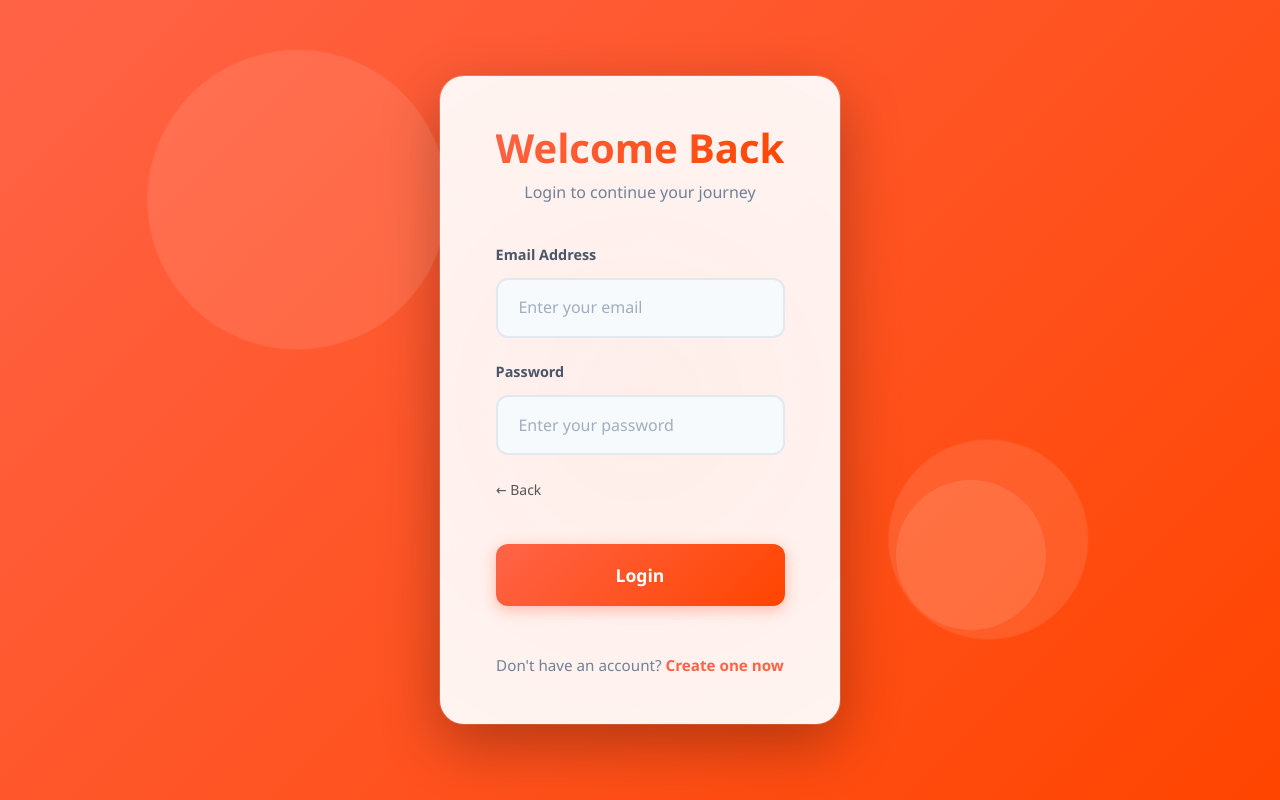
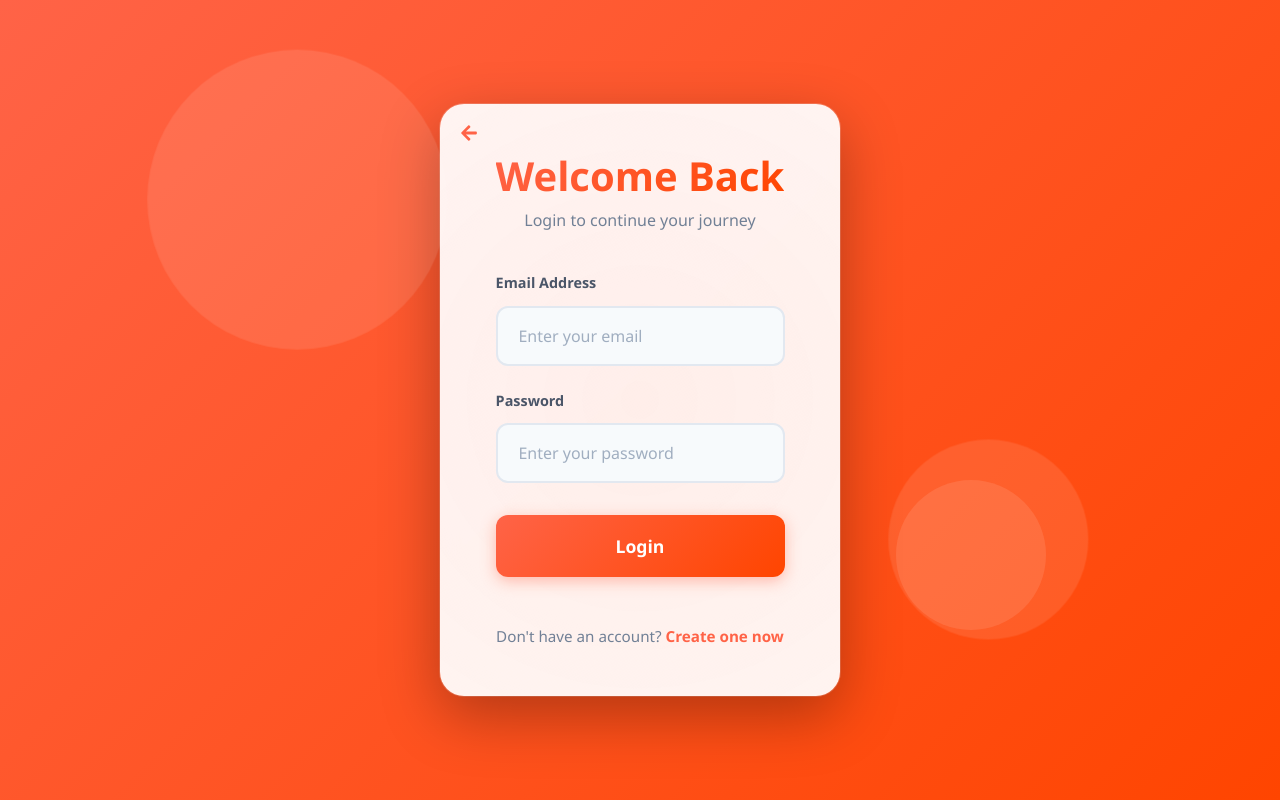
Before and after one commit to mohitsharma1507/ZoomClone-Frontend, a React (Vite) app: page /login in a window 1280 px wide. Built offline with nearby package versions, Linux system fonts and the light colour scheme; no server answers.

Commit message:
add files

```diff
--- a/package.json
+++ b/package.json
@@ -19,6 +19,7 @@
     "http-status": "^2.1.0",
     "react": "^19.0.0",
     "react-dom": "^19.0.0",
+    "react-icons": "^5.6.0",
     "react-router": "^7.3.0",
     "react-router-dom": "^7.5.1",
     "react-toastify": "^11.0.5",
--- a/src/pages/authentication/Login.css
+++ b/src/pages/authentication/Login.css
@@ -201,22 +201,22 @@
 }
 
 .back-btn {
+  position: absolute;
+  top: 20px;
+  left: 20px;
   background: none;
   border: none;
-  color: #555;
-  font-size: 14px;
+  color: #ff6347;
+  font-size: 18px;
   cursor: pointer;
-  padding: 0;
-  margin-bottom: 12px;
-  display: flex;
-  align-items: center;
-  gap: 4px;
-  transition: color 0.2s;
+  transition: all 0.2s ease;
 }
 
 .back-btn:hover {
-  color: #000;
+  color: #ff4500;
+  transform: translateX(-3px);
 }
+
 
 /* Decorative Elements */
 .login-decoration {
--- a/src/pages/authentication/Login.jsx
+++ b/src/pages/authentication/Login.jsx
@@ -3,6 +3,7 @@ import { Link, useNavigate } from "react-router-dom";
 import axios from "axios";
 import { ToastContainer, toast } from "react-toastify";
 import "./Login.css";
+import { FaArrowLeft } from "react-icons/fa";
 
 const Login = () => {
   const navigate = useNavigate();
@@ -99,6 +100,9 @@ const Login = () => {
     <div className="login-container">
       <div className="login-wrapper">
         <div className="login-card">
+          <button type="button" className="back-btn" onClick={handleBack}>
+            <FaArrowLeft />
+          </button>
           <div className="login-header">
             <h1>Welcome Back</h1>
             <p>Login to continue your journey</p>
@@ -139,10 +143,6 @@ const Login = () => {
               )}
             </div>
 
-            <button type="button" className="back-btn" onClick={handleBack}>
-              ← Back
-            </button>
-
             <button type="submit" className="submit-btn">
               Login
             </button>
--- a/src/pages/authentication/Register.css
+++ b/src/pages/authentication/Register.css
@@ -1,22 +1,4 @@
-.back-btn {
-  background: none;
-  border: none;
-  color: #4a5568; /* darker */
-  font-size: 15px; /* thoda bada */
-  font-weight: 500;
-  cursor: pointer;
-  margin-bottom: 1.5rem;
-  display: inline-flex;
-  align-items: center;
-  gap: 6px;
-  align-self: flex-start; /* IMPORTANT */
-  transition: all 0.2s ease;
-}
 
-.back-btn:hover {
-  color: #ff4500;
-  transform: translateX(-3px);
-}
 
 /* Register Container */
 .register-container {
@@ -50,6 +32,7 @@
     transform: translateY(0);
   }
 }
+
 
 /* Image Section */
 .register-image-section {
@@ -313,6 +296,27 @@
   }
 }
 
+.back-btn {
+  background: none;
+  border: none;
+  color: #ff6347;
+  font-size: 0.95rem;
+  font-weight: 600;
+  cursor: pointer;
+  padding: 0;
+  margin-bottom: 1.2rem;
+  display: flex;
+  align-items: center;
+  gap: 4px;
+  transition: color 0.2s;
+  font-family: 'Segoe UI', Tahoma, Geneva, Verdana, sans-serif;
+}
+
+.back-btn:hover {
+  color: #ff4500;
+  text-decoration: underline;
+}
+
 /* Toast Container Customization */
 .Toastify__toast {
   border-radius: 10px;
--- a/src/pages/authentication/Register.jsx
+++ b/src/pages/authentication/Register.jsx
@@ -3,6 +3,7 @@ import { Link, useNavigate } from "react-router-dom";
 import axios from "axios";
 import { ToastContainer, toast } from "react-toastify";
 import Registers from "../../assets/Register.png";
+import { FaArrowLeft } from "react-icons/fa";
 import "./Register.css";
 
 function Register() {
@@ -107,7 +108,7 @@ function Register() {
 
         <div className="register-form-section">
           <button className="back-btn" onClick={handleBack}>
-            ← Back
+            <FaArrowLeft />
           </button>
           <div className="register-header">
             <h1>Register Now</h1>
```
Also changed, not shown: 1 other file (tests, documents, lock files or other folders).
